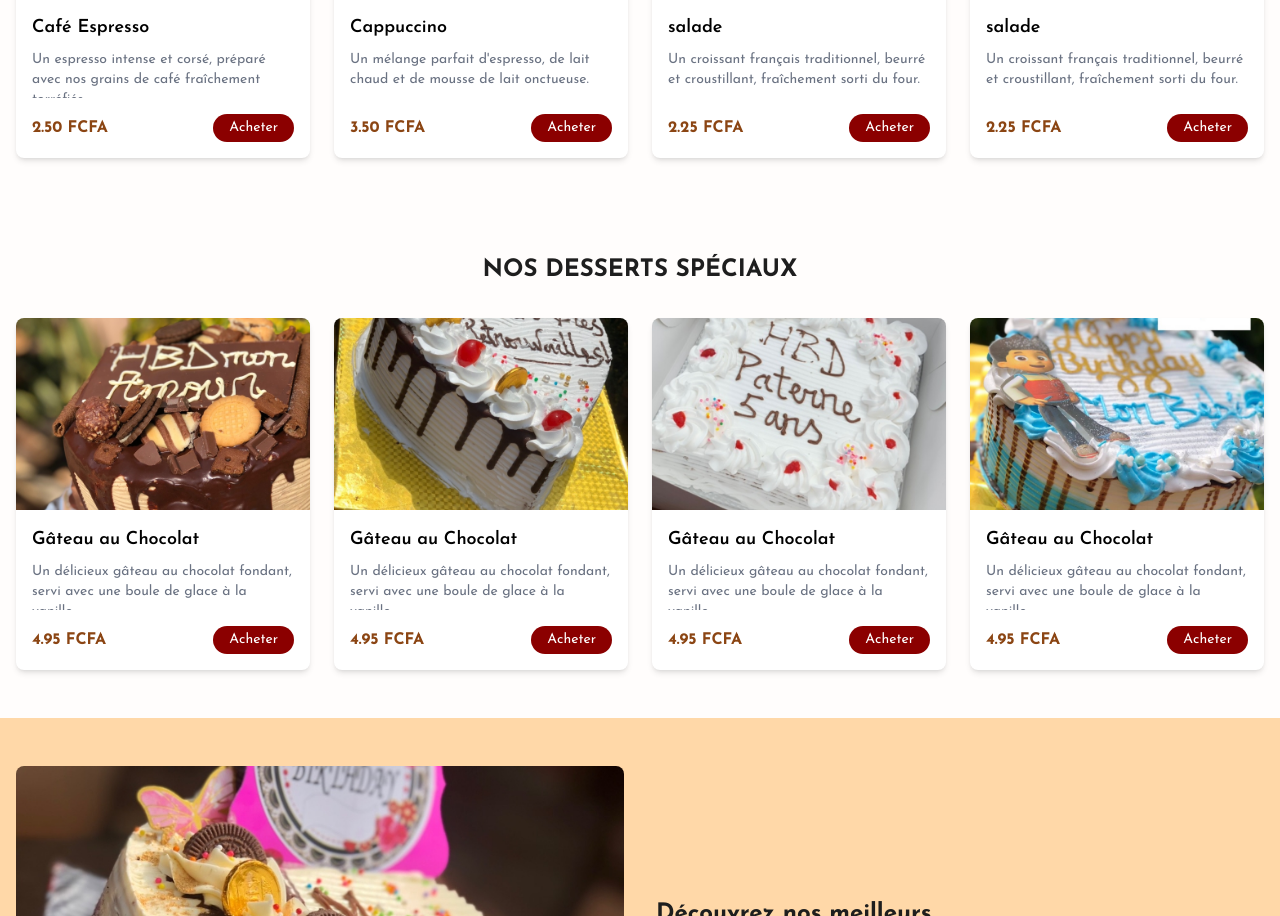
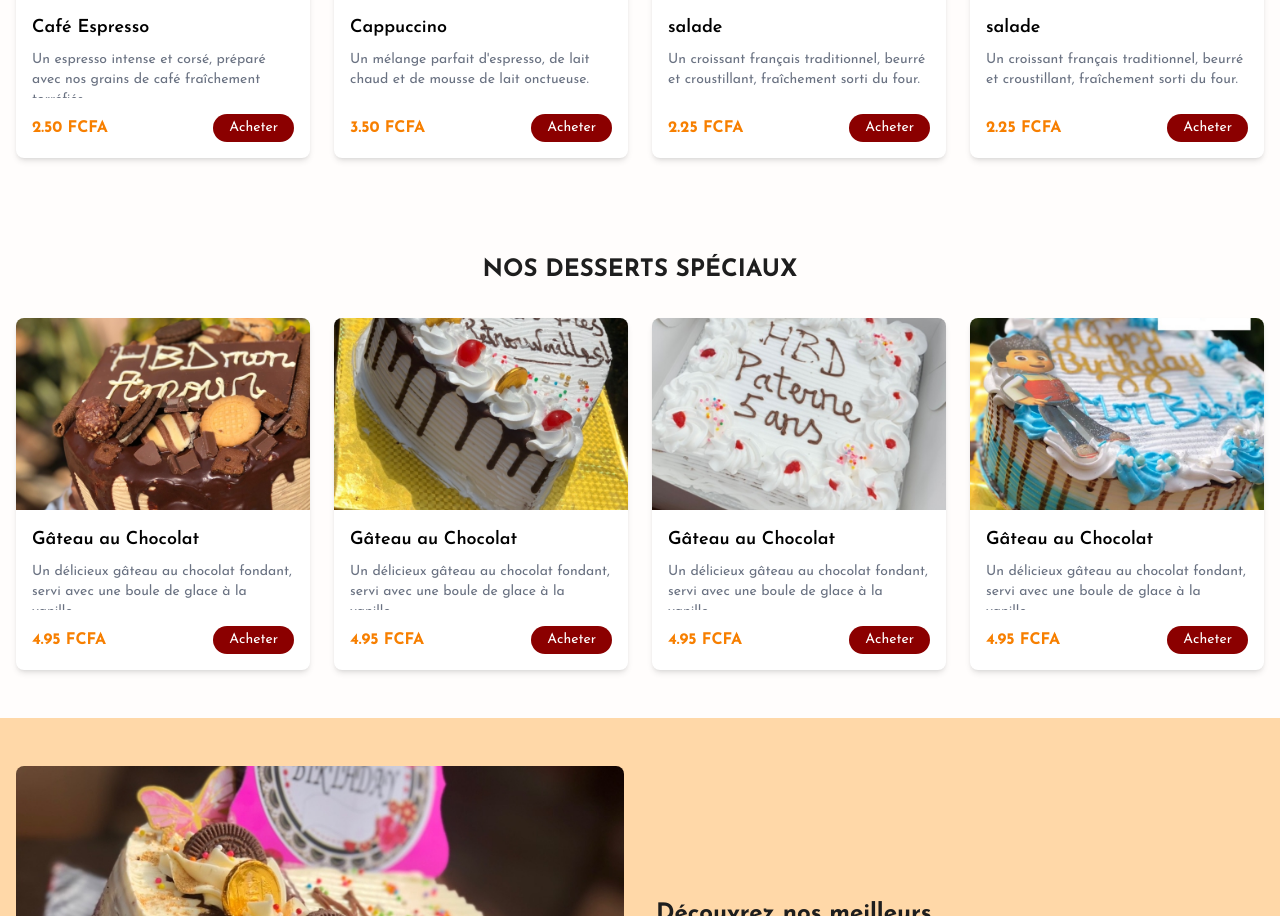
Before and after one commit to Sephora13/top_pastry-s-website, a Next.js app: page / in a window 1280 px wide. Shown: the part 1123-2039 px from the top of the page. Built offline with nearby package versions, Linux system fonts and the light colour scheme.

Commit message:
first version

```diff
--- a/app/components/product_card.tsx
+++ b/app/components/product_card.tsx
@@ -35,7 +35,7 @@ export default function ProductCard({ product, showBuyButton = true }: ProductCa
           {product.description}
         </p>
         <div className="flex justify-between items-center">
-          <span className="font-bold text-[#8B4513]">
+          <span className="font-bold text-orange-medium">
             {product.price.toFixed(2)} FCFA
           </span>
           {showBuyButton && (
```
